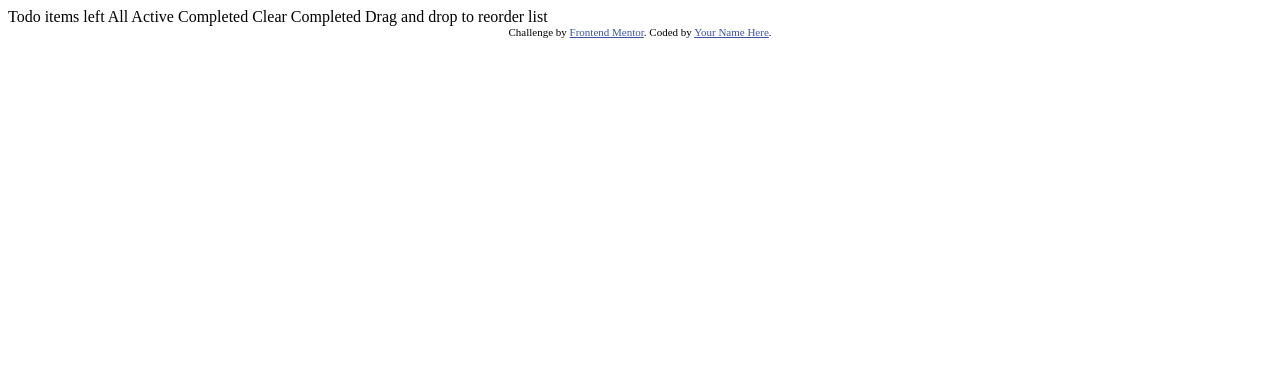
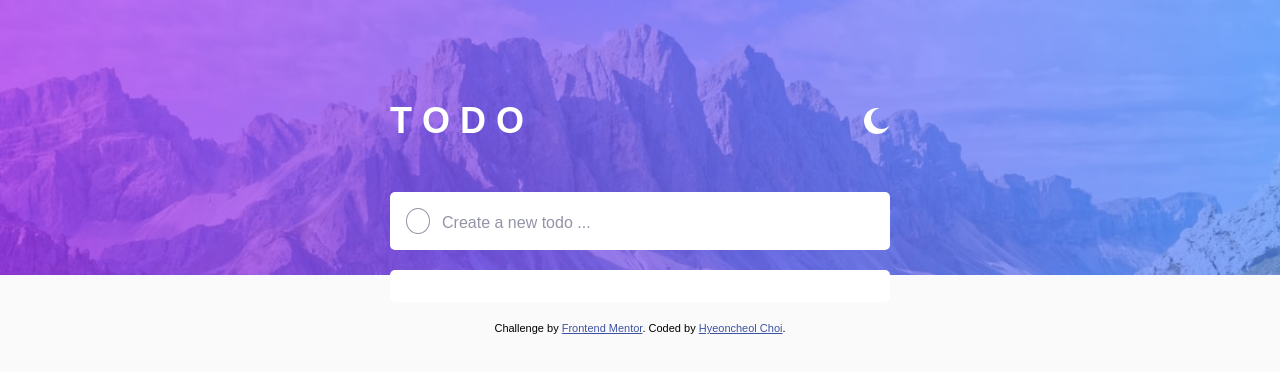
Before and after one commit to hyeonpearl/todo-app-main, a plain HTML site: page index.html in a window 1280 px wide. Drawn offline with Linux system fonts and the light colour scheme; a web font is replaced by a local one.

Commit message:
To do 추가, 삭제 구현

```diff
--- a/index.html
+++ b/index.html
@@ -1,36 +1,54 @@
 <!DOCTYPE html>
 <html lang="en">
   <head>
-  <meta charset="UTF-8">
-  <meta name="viewport" content="width=device-width, initial-scale=1.0"> <!-- displays site properly based on user's device -->
+    <meta charset="UTF-8" />
+    <meta name="viewport" content="width=device-width, initial-scale=1.0" />
+    <!-- displays site properly based on user's device -->
 
-  <link rel="icon" type="image/png" sizes="32x32" href="./images/favicon-32x32.png">
+    <link
+      rel="icon"
+      type="image/png"
+      sizes="32x32"
+      href="./images/favicon-32x32.png"
+    />
+    <link
+      rel="stylesheet"
+      href="https://fonts.google.com/specimen/Josefin+Sans"
+    />
+    <link rel="stylesheet" href="./src/style.css" />
 
     <title>Frontend Mentor | Todo app</title>
-
-  <!-- Feel free to remove these styles or customise in your own stylesheet 👍 -->
-  <style>
-    .attribution { font-size: 11px; text-align: center; }
-    .attribution a { color: hsl(228, 45%, 44%); }
-  </style>
   </head>
   <body>
+    <img id="backdrop" src="./images/bg-desktop-light.jpg" alt="backdrop" />
 
-  Todo
+    <main>
+      <header>
+        <h1>T O D O</h1>
+        <img id="theme-icon" src="./images/icon-moon.svg" alt="theme-icon" />
+      </header>
 
-  <!-- Add dynamic number --> items left
+      <form id="todo-form">
+        <label id="input-label" for="input-todo"></label>
+        <input
+          id="input-todo"
+          type="text"
+          placeholder="Create a new todo ..."
+        />
+      </form>
 
-  All
-  Active
-  Completed
-
-  Clear Completed
-
-  Drag and drop to reorder list
+      <ul id="todo-list"></ul>
+    </main>
 
     <div class="attribution">
-    Challenge by <a href="https://www.frontendmentor.io?ref=challenge" target="_blank">Frontend Mentor</a>.
-    Coded by <a href="#">Your Name Here</a>.
+      Challenge by
+      <a href="https://www.frontendmentor.io?ref=challenge" target="_blank"
+        >Frontend Mentor</a
+      >. Coded by
+      <a href="https://www.frontendmentor.io/profile/hyeonpearl"
+        >Hyeoncheol Choi</a
+      >.
     </div>
   </body>
+  <script src="./src/main.js"></script>
 </html>
--- /dev/null
+++ b/src/main.js
@@ -0,0 +1,48 @@
+const todoForm = document.querySelector('#todo-form');
+const inputTodo = document.querySelector('#input-todo');
+
+const todoList = document.querySelector('#todo-list');
+
+const deleteTodo = document.querySelector('.delete');
+
+function addTodo(newTodo) {
+  const li = document.createElement('li');
+  li.id = newTodo.id.toString();
+  li.classList.add('todo');
+
+  const label = document.createElement('label');
+
+  const input = document.createElement('input');
+
+  const content = document.createElement('div');
+  content.classList.add('todo-content');
+  content.innerText = newTodo.text;
+
+  label.appendChild(input);
+  label.appendChild(content);
+
+  const deleteBtn = document.createElement('div');
+  deleteBtn.classList.add('delete');
+  deleteBtn.addEventListener('click', removeTodo);
+
+  li.appendChild(label);
+  li.appendChild(deleteBtn);
+  todoList.appendChild(li);
+}
+
+function removeTodo(e) {
+  const li = e.target.parentElement;
+  li.remove();
+}
+
+todoForm.addEventListener('submit', e => {
+  e.preventDefault();
+
+  const newTodo = {
+    text: inputTodo.value,
+    id: Date.now(),
+  };
+
+  addTodo(newTodo);
+  inputTodo.value = '';
+});
--- /dev/null
+++ b/src/style.css
@@ -0,0 +1,176 @@
+@layer base {
+  :root {
+    /* Primary */
+    --blue: hsl(220, 98%, 61%);
+    --check-bg: linear-gradient(
+      to right,
+      hsl(192, 100%, 67%),
+      hsl(280, 87%, 65%)
+    );
+
+    /* Neutral */
+
+    /* Light Theme */
+    --light-gray: hsl(0, 0%, 98%);
+    --very-light-grayish-blue: hsl(236, 33%, 92%);
+    --light-grayish-blue: hsl(233, 11%, 84%);
+    --dark-grayish-blue: hsl(236, 9%, 61%);
+    --very-dark-grayish-blue: hsl(235, 19%, 35%);
+  }
+
+  body {
+    margin: 0 auto;
+    font-family: 'Josefin Sans', sans-serif;
+    font-size: 18px;
+    display: flex;
+    flex-direction: column;
+    align-items: center;
+    background: var(--light-gray);
+  }
+  h1 {
+    margin: 0;
+    color: white;
+  }
+  ul {
+    margin: 0;
+    padding: 0;
+  }
+  li {
+    list-style: none;
+  }
+  input {
+    margin: 0;
+  }
+}
+
+#backdrop {
+  position: absolute;
+  top: 0;
+  left: 0;
+  width: 100%;
+  height: 275px;
+  z-index: -999;
+}
+
+main {
+  width: 500px;
+  display: flex;
+  justify-content: center;
+  align-items: center;
+  flex-direction: column;
+
+  > header {
+    width: 100%;
+    margin: 100px 0 50px 0;
+    display: flex;
+    align-items: center;
+    justify-content: space-between;
+
+    > #theme-icon {
+      cursor: pointer;
+    }
+  }
+}
+
+#todo-form {
+  display: flex;
+  align-items: center;
+  background: white;
+  padding: 16px;
+  width: 100%;
+  box-sizing: border-box;
+  border-radius: 5px;
+  margin-bottom: 20px;
+
+  #input-label {
+    width: 24px;
+    height: 24px;
+    border: 1px solid var(--dark-grayish-blue);
+    border-radius: 50%;
+  }
+  #input-todo {
+    margin-left: 10px;
+    outline: none;
+    border: none;
+    width: 100%;
+    background: white;
+    font-size: 20px;
+  }
+  #input-todo::placeholder {
+    color: var(--dark-grayish-blue);
+    font-size: 16px;
+  }
+}
+
+#todo-list {
+  display: flex;
+  flex-direction: column;
+  align-items: center;
+  background: white;
+  width: 100%;
+  padding: 16px;
+  box-sizing: border-box;
+  border-radius: 5px;
+  margin-bottom: 20px;
+
+  > .todo {
+    display: flex;
+    justify-content: space-between;
+    align-items: center;
+    width: 100%;
+    margin-bottom: 10px;
+
+    > label {
+      display: inherit;
+      align-items: center;
+
+      > input {
+        -webkit-appearance: none;
+        border: 1px solid var(--dark-grayish-blue);
+        width: 24px;
+        height: 24px;
+        border-radius: 50%;
+        margin-right: 10px;
+        cursor: pointer;
+      }
+      > input:checked {
+        background: url('../images/icon-check.svg'), var(--check-bg);
+        background-repeat: no-repeat;
+        background-position: center;
+        border: none;
+      }
+      > input:checked ~ .todo-content {
+        text-decoration: line-through;
+        color: var(--light-grayish-blue);
+      }
+    }
+
+    > .delete {
+      visibility: hidden;
+      background: url(../images/icon-cross.svg) no-repeat;
+      width: 18px;
+      height: 18px;
+      cursor: pointer;
+    }
+  }
+  .todo:last-child {
+    margin-bottom: 0;
+  }
+  .todo:hover {
+    > .delete {
+      visibility: visible;
+    }
+  }
+}
+
+.hidden {
+  display: none;
+}
+.attribution {
+  font-size: 11px;
+  text-align: center;
+
+  > a {
+    color: hsl(228, 45%, 44%);
+  }
+}
```
Lines whose indentation alone changed are shown as unchanged.
